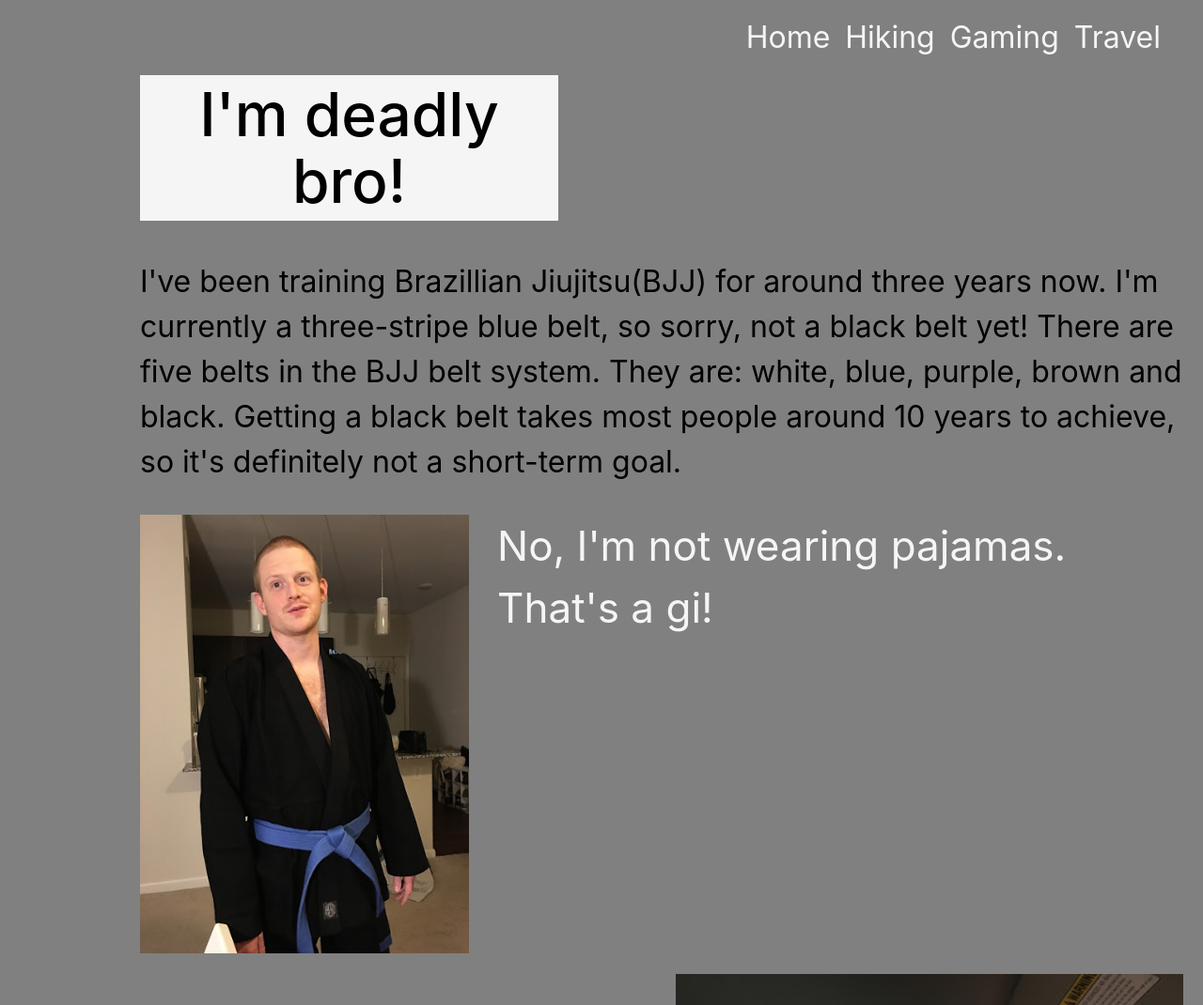
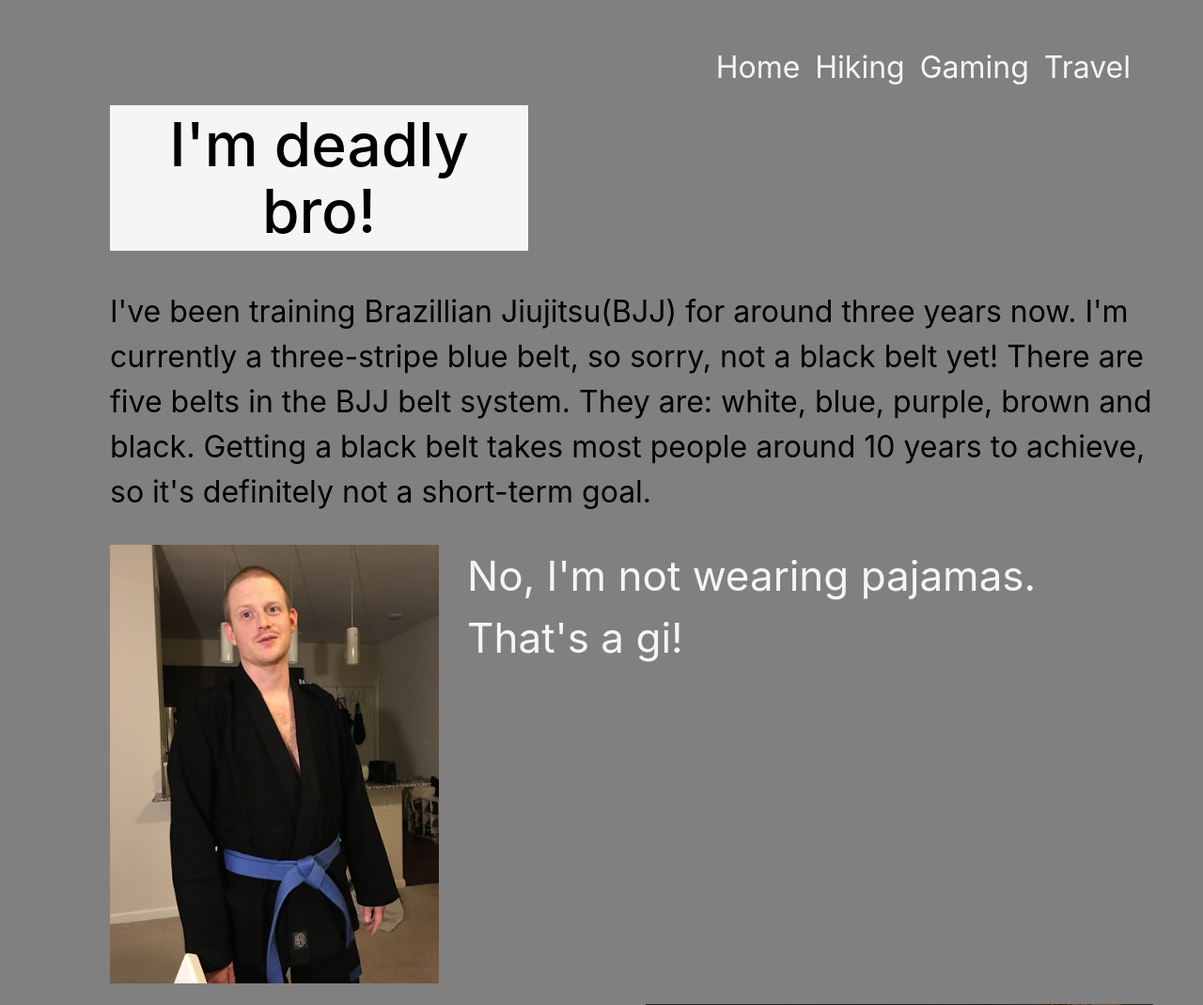
Before and after one commit to loganmurphy/my_hobby_app, a Python web app: template myapp/templates/bjj.html in a window 1280 px wide; the page is wider, and only the part inside the window is pictured. Shown: the top 1070 px of that part at 94% size. Run offline with Jinja, Linux system fonts and the light colour scheme; the template is opened without the code that fills it, so the values that code supplies are empty; some libraries are stand-ins or nearby versions.

Commit message:
hobby app updated

```diff
--- a/myapp/templates/base.html
+++ b/myapp/templates/base.html
@@ -47,5 +47,6 @@
     <script src="https://maxcdn.bootstrapcdn.com/bootstrap/4.0.0-beta/js/bootstrap.min.js" integrity="sha384-h0AbiXch4ZDo7tp9hKZ4TsHbi047NrKGLO3SEJAg45jXxnGIfYzk4Si90RDIqNm1" crossorigin="anonymous"></script>
   </body>
   <footer>
+    Copywrite Logan Murphy 2017
   </footer>
 </html>
--- a/static/css/hobby_page.css
+++ b/static/css/hobby_page.css
@@ -2,9 +2,7 @@ html, body {
   height: 100%;
   width: 100%;
   background-color: gray;
-  margin-left: 2em;
-  margin-right: 2em;
-  margin-bottom: 3em;
+  margin: 1em;
 }
 
 h1 {
@@ -94,3 +92,7 @@ ul > li > a {
 .mobile-link-align-right {
   text-align: right;
 }
+
+footer {
+  font-size: .75em;
+}
```
